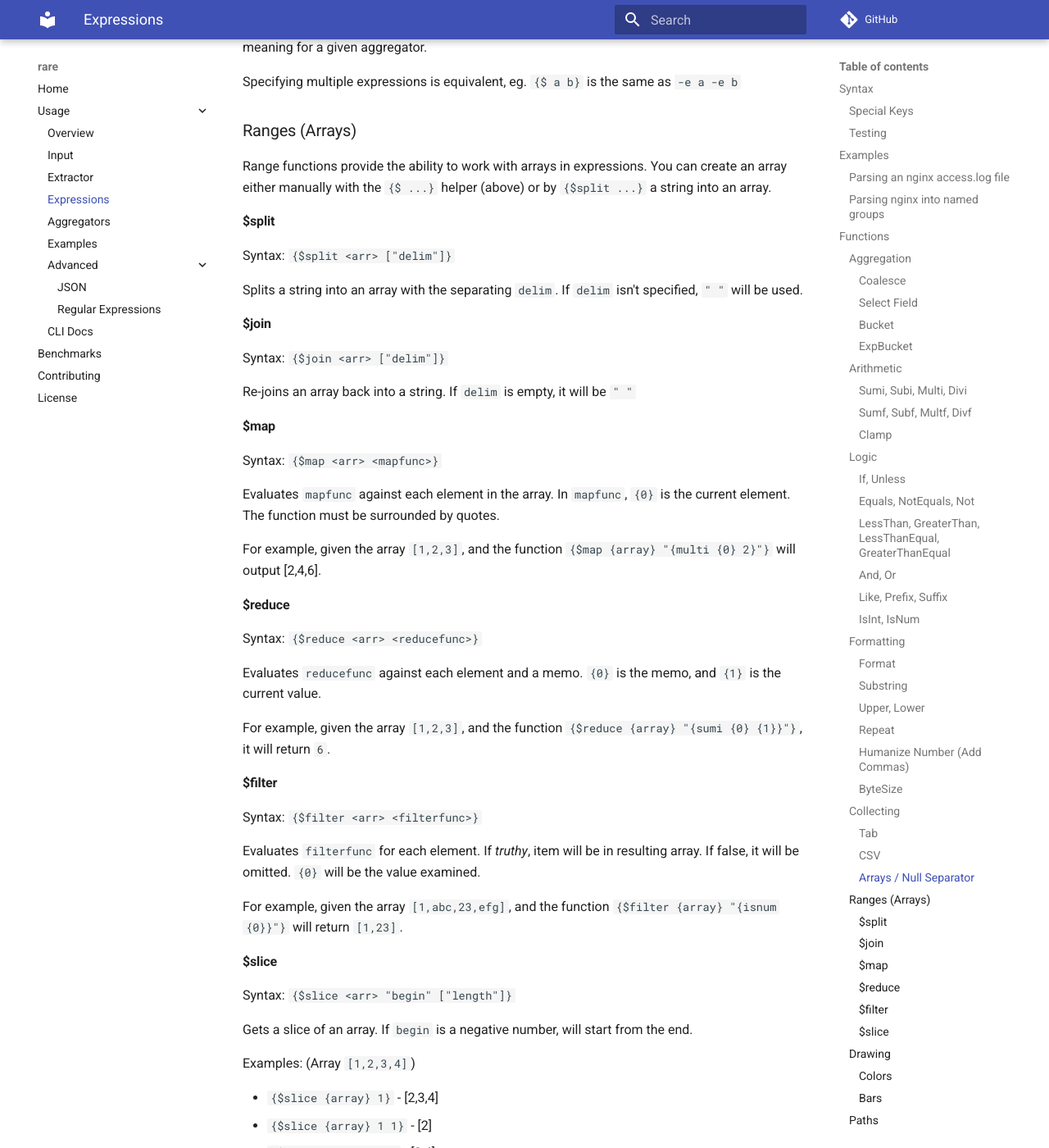
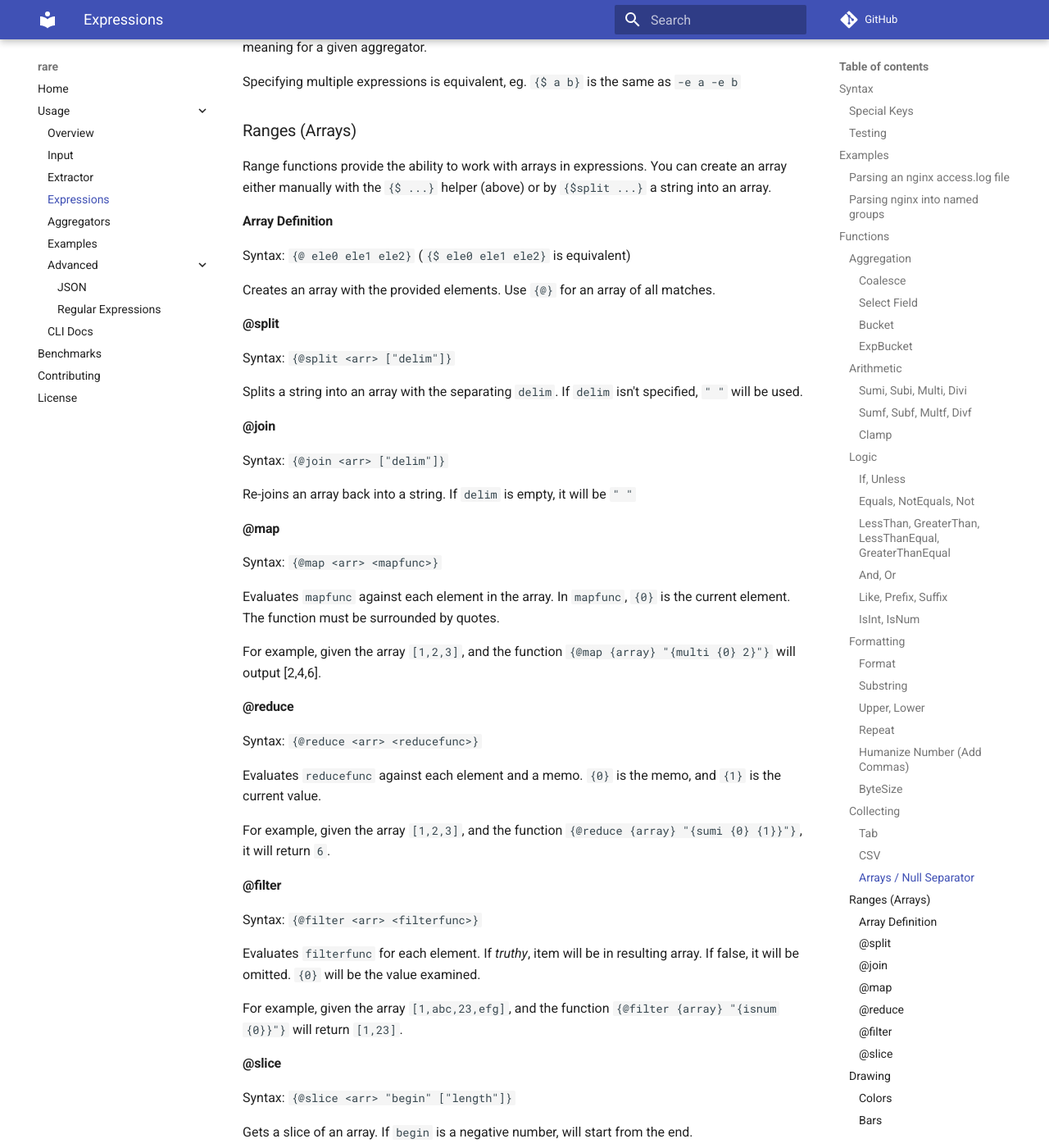
Before and after one commit to zix99/rare, an MkDocs documentation site: the page built from docs/usage/expressions.md, in a window 1280 px wide and 1400 px high, scrolled down 5621 px. Shown: the whole window at 82% size. Built offline with MkDocs 1.6.1 and Material for MkDocs 9.7.7, drawn with Linux system fonts in a browser that asks for light colours; comment, search, counter and statistics services are not loaded; some of the changed text lies outside the part shown.

Commit message:
Change nomenclature of array functions to not conflict with bash syntax

```diff
--- a/docs/usage/expressions.md
+++ b/docs/usage/expressions.md
@@ -31,7 +31,7 @@ The following are special Keys:
  * `{.}`    Returns all matched values with match names as JSON
  * `{#}`    Returns all matched numbered values as JSON
  * `{.#}`   Returned numbered and named matches as JSON
- * `{$}`    All extracted matches in array form
+ * `{@}`    All extracted matches in array form
 
 ### Testing
 
@@ -249,60 +249,66 @@ Range functions provide the ability to work with arrays in expressions. You
 can create an array either manually with the `{$ ...}` helper (above) or
 by `{$split ...}` a string into an array.
 
-#### $split
+#### Array Definition
 
-Syntax: `{$split <arr> ["delim"]}`
+Syntax: `{@ ele0 ele1 ele2}` (`{$ ele0 ele1 ele2}` is equivalent)
+
+Creates an array with the provided elements. Use `{@}` for an array of all matches.
+
+#### @split
+
+Syntax: `{@split <arr> ["delim"]}`
 
 Splits a string into an array with the separating `delim`.  If `delim` isn't
 specified, `" "` will be used.
-#### $join
+#### @join
 
-Syntax: `{$join <arr> ["delim"]}`
+Syntax: `{@join <arr> ["delim"]}`
 
 Re-joins an array back into a string.  If `delim` is empty, it will be `" "`
 
-#### $map
+#### @map
 
-Syntax: `{$map <arr> <mapfunc>}`
+Syntax: `{@map <arr> <mapfunc>}`
 
 Evaluates `mapfunc` against each element in the array. In `mapfunc`, `{0}`
 is the current element.  The function must be surrounded by quotes.
 
 For example, given the array `[1,2,3]`, and the function
-`{$map {array} "{multi {0} 2}"}` will output [2,4,6].
+`{@map {array} "{multi {0} 2}"}` will output [2,4,6].
 
-#### $reduce
+#### @reduce
 
-Syntax: `{$reduce <arr> <reducefunc>}`
+Syntax: `{@reduce <arr> <reducefunc>}`
 
 Evaluates `reducefunc` against each element and a memo. `{0}` is the memo, and
 `{1}` is the current value.
 
 For example, given the array `[1,2,3]`, and the function
-`{$reduce {array} "{sumi {0} {1}}"}`, it will return `6`.
+`{@reduce {array} "{sumi {0} {1}}"}`, it will return `6`.
 
-#### $filter
+#### @filter
 
-Syntax: `{$filter <arr> <filterfunc>}`
+Syntax: `{@filter <arr> <filterfunc>}`
 
 Evaluates `filterfunc` for each element.  If *truthy*, item will be in resulting
 array. If false, it will be omitted. `{0}` will be the value examined.
 
 For example, given the array `[1,abc,23,efg]`, and the function
-`{$filter {array} "{isnum {0}}"}` will return `[1,23]`.
+`{@filter {array} "{isnum {0}}"}` will return `[1,23]`.
 
-#### $slice
+#### @slice
 
-Syntax: `{$slice <arr> "begin" ["length"]}`
+Syntax: `{@slice <arr> "begin" ["length"]}`
 
 Gets a slice of an array. If `begin` is a negative number, will start from the end.
 
 Examples: (Array `[1,2,3,4]`)
 
-- `{$slice {array} 1}` - [2,3,4]
-- `{$slice {array} 1 1}` - [2]
-- `{$slice {array} -2}` - [3,4]
-- `{$slice {array} -2 1}` - [3]
+- `{@slice {array} 1}` - [2,3,4]
+- `{@slice {array} 1 1}` - [2]
+- `{@slice {array} -2}` - [3,4]
+- `{@slice {array} -2 1}` - [3]
 
 
 ### Drawing
```
Also changed, not shown: 6 other files.
